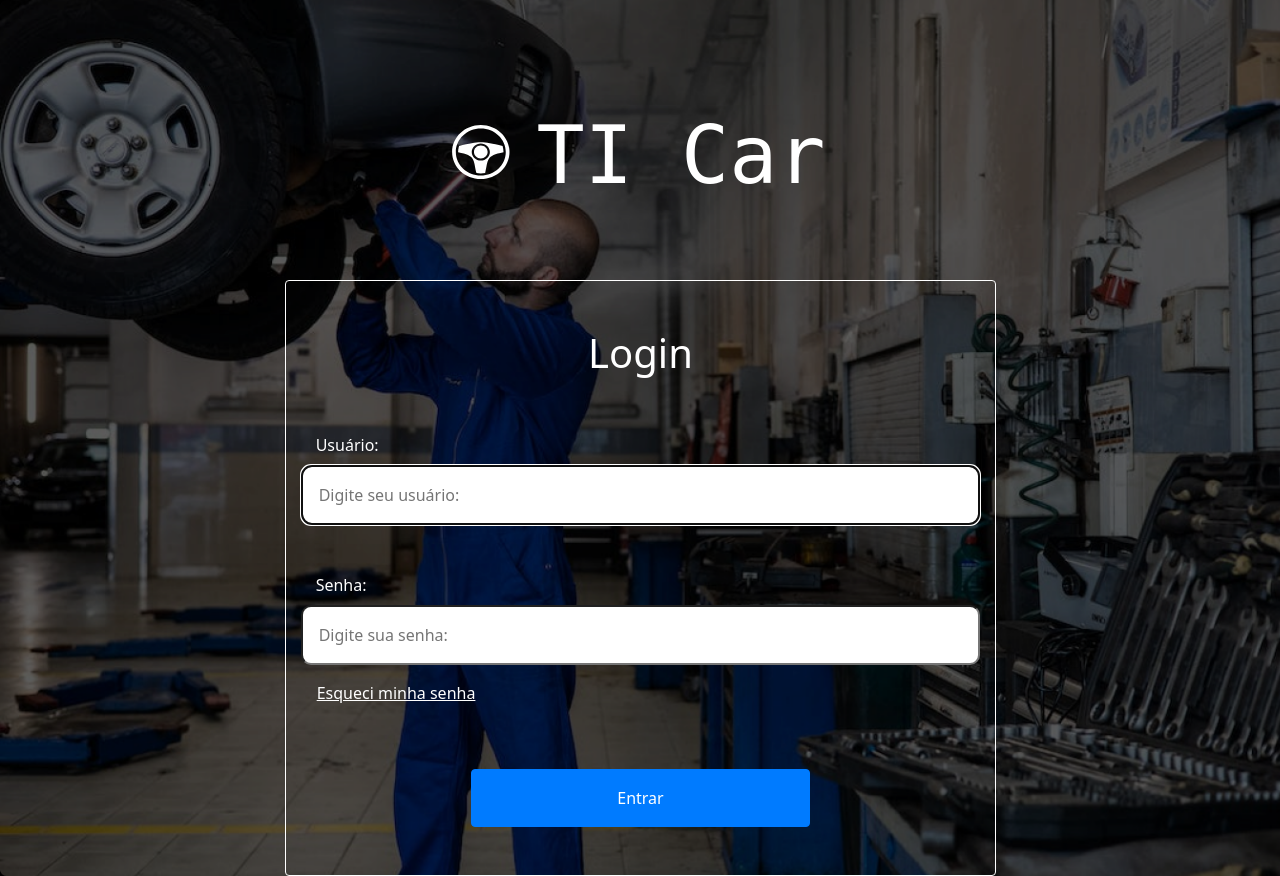
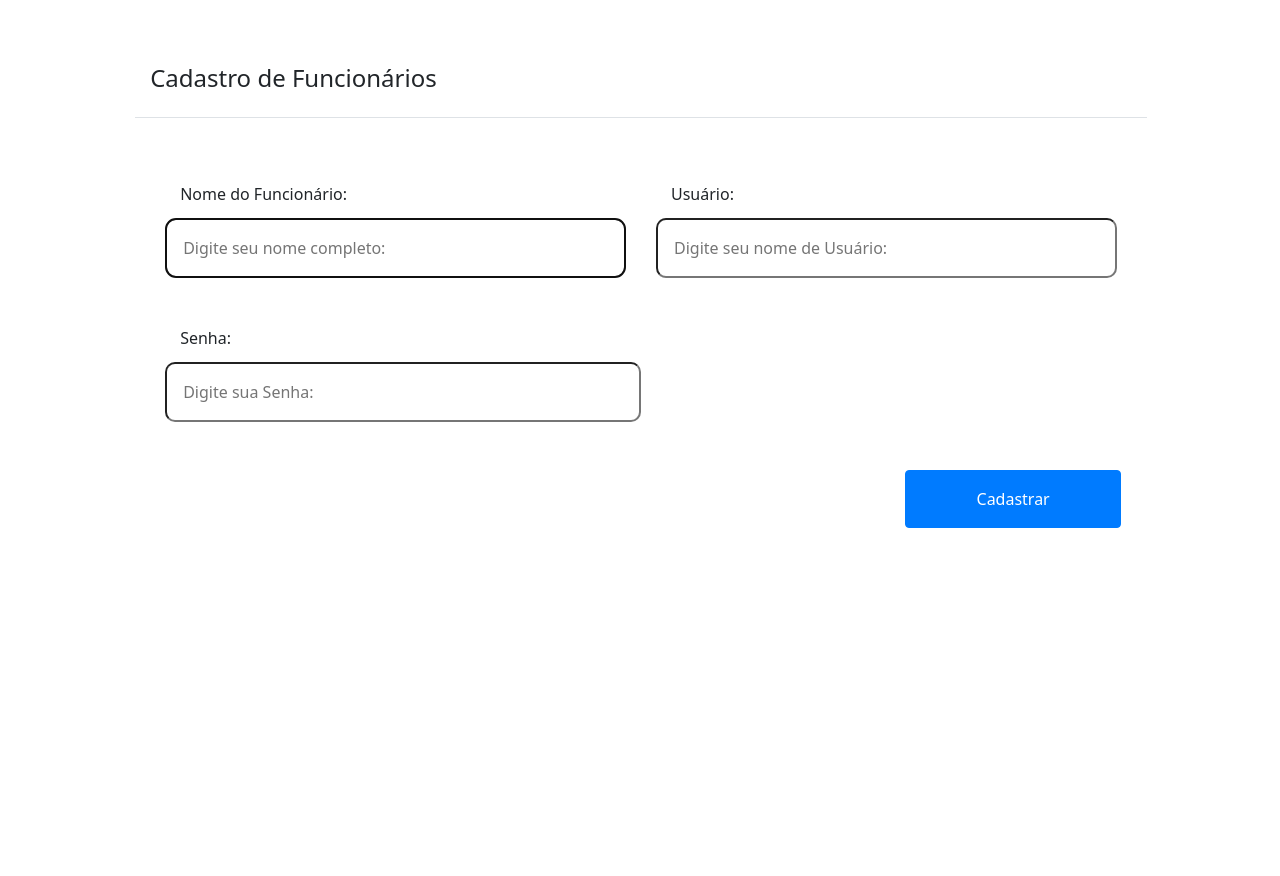
Before and after one commit to Allysson1/Sistema-Gerenciador-de-Oficinas, a PHP site: page / in a window 1280 px wide. After the commit the page ends 528 px from the top, so only its background shows below. Run offline with PHP 8.4, Linux system fonts and the light colour scheme.

Commit message:
fix
correção de erros

```diff
--- a/css/style.css
+++ b/css/style.css
@@ -30,6 +30,13 @@ a{
     font-size:xx-large;
 }
 
+
+/* tela de cadastro de Usuarios/funcionarios */
+
+.HCad_Funcionario{
+    border: 1px;
+    border-color: black;
+}
 
 
 
--- a/index.html
+++ b/index.html
@@ -2,33 +2,54 @@
 <html lang="pt-br">
 <head>
     <meta charset="UTF-8">
+    <meta http-equiv="X-UA-Compatible" content="IE=edge">
     <meta name="viewport" content="width=device-width, initial-scale=1.0">
-    <title>Login - SGO</title>
-
     <link rel="stylesheet" href="/css/bootstrap.min.css">
     <link rel="stylesheet" href="/css/style.css">
+    <title>Cadastro de Funcionários - SGO</title>
+    <link rel="shortcut icon" type="../TGFATEC/imagex/png" href="../TGFATEC/images/icon.volante.svg">
+</head>
 
-</head>
-<body class="TelaLogin container-fluid row justify-content-center">
+<?php include 'header.php'; ?>
 
-    <div class="row mt-5 pt-md-5 pt-lg-0">
-    <img class="pt-4 pl-4" src="/images/icon.volante.svg" alt="imagem de um volande de carro simples">
-    <p class="TICar pt-5 pl-4">TI Car</p>
-    </div>
+<body class="container-fluid row justify-content-center">
+
 
 
     <!-- formulário de login -->
-    <main class="mt-5 col-12 col-sm-12 col-md-12 col-lg-12 row justify-content-center">
-        <form method="post" class="ml-3 ml-md-3 ml-lg-3 col-12 col-lg-7 row formLogin border border-white rounded justify-content-center">
-            <h1 class="p-5">Login</h1>
+    <main class="mt-5 col-12 col-sm-12 col-md-12 col-lg-10">
 
-            <label class="col-12" for="email">Usuário:</label>
-            <input class="col-12 p-3 textBox" type="email" placeholder="Digite seu usuário:" autofocus="true"/>
-            <label class="col-12 mt-5" for="password">Senha:</label>
-            <input class="col-12 p-3 textBox" type="password" placeholder="Digite sua senha:"/>
-            <a class="col-12 p-3" href="">Esqueci minha senha</a>
+        <h4 class="col-12 m-3 pb-4 border-bottom">Cadastro de Funcionários</h4>
 
-            <button class="col-6 m-5 p-3 btn btn-primary" type="submit">Entrar</button>
+        <form action="usuario.php" method="post" class="ml-3 ml-md-3 ml-lg-3 col-12 col-lg-12">
+
+
+            <div class=" col-12 col-md-6 float-md-left">
+                <label class="col-12 col-md-12 mt-5 mt-md-5"
+            for="email">Nome do Funcionário:</label>
+            <input class="col-12 col-md-12  mt-md-1 p-3 textBox"
+            type="text" placeholder="Digite seu nome completo:" autofocus="true"/>
+            </div>
+
+            <div class=" col-12 col-md-6 float-md-left">
+                <label class="col-12 col-md-12  mt-5 mt-md-5"
+            for="password">Usuário:</label>
+            <input class="col-12 col-md-12 mt-md-1 p-3 textBox"
+            type="text" placeholder="Digite seu nome de Usuário:"/>
+            </div>
+
+
+            <div class=" col-12 col-md-12 float-md-left">
+                <label class="col-12 col-md-12 mt-5 mt-md-5"
+            for="password">Senha:</label>
+            <input class="col-12 col-md-6 mt-md-1  p-3 textBox"
+            type="password" placeholder="Digite sua Senha:"/>
+            </div>
+
+
+            <div class="float-right col-5 col-md-3 mt-5 mt-md-5">
+            <button class="col-12 ml-1 p-3 btn btn-primary" type="submit">Cadastrar</button>
+            </div>
 
         </form>
 
```
Also changed, not shown: cadastraUsuario.php (deleted, +0 -43 lines), o que fazer no tg.txt (deleted, +0 -24 lines), README.md (deleted), 2 other files.
